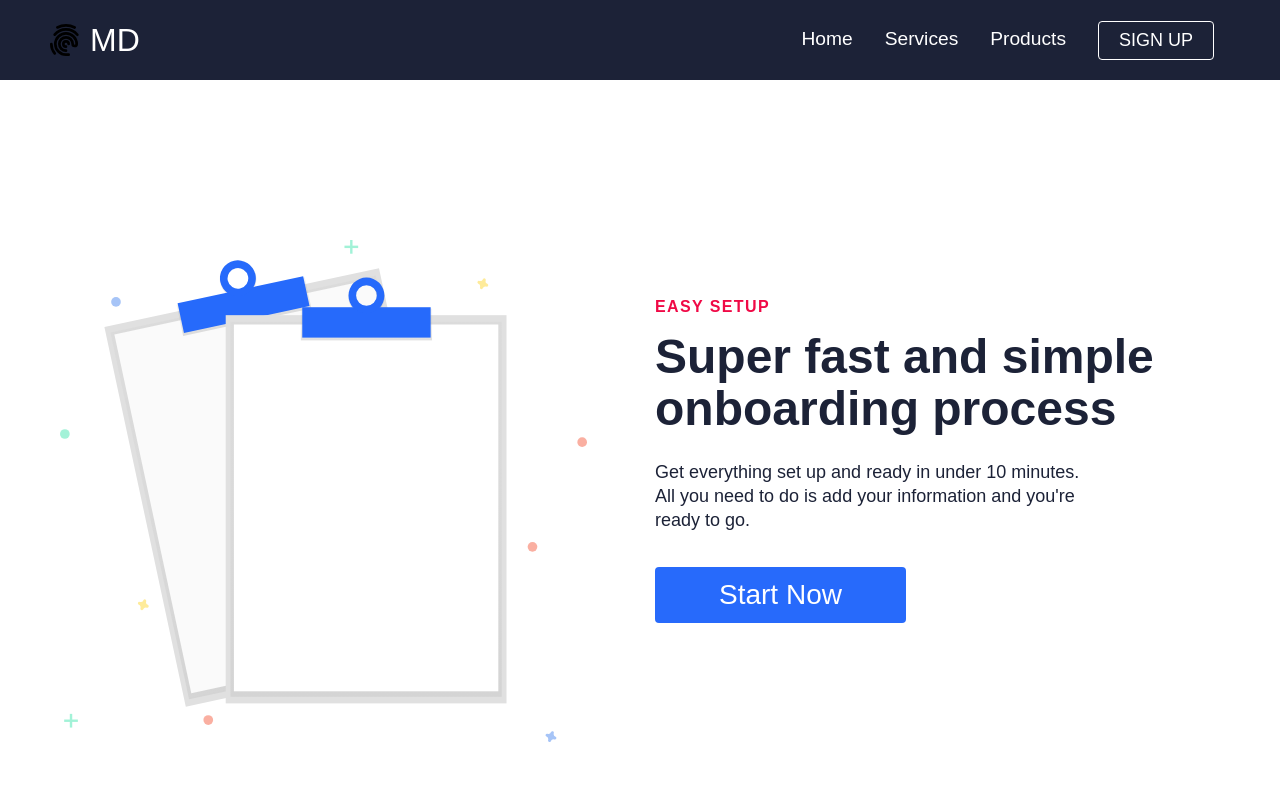
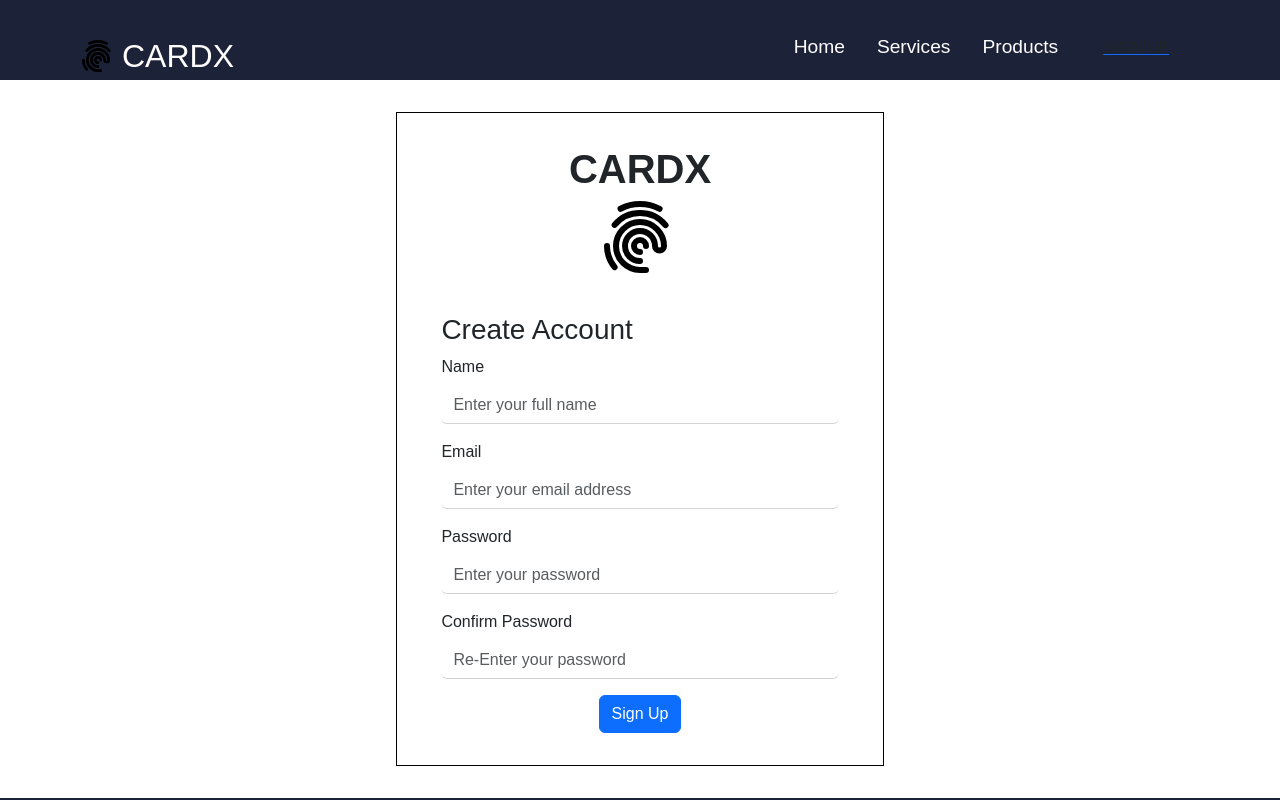
Before and after one commit to itsmemohit/React-Project-2, a React (Create React App) app: page /sign-up in a window 1280 px wide. Shown: the top 800 px of the page. Built offline with nearby package versions, Linux system fonts and the light colour scheme.

Commit message:
SignUp Page

```diff
--- a/public/index.html
+++ b/public/index.html
@@ -24,7 +24,7 @@
       work correctly both with client-side routing and a non-root public URL.
       Learn how to configure a non-root public URL by running `npm run build`.
     -->
-    <title>MD</title>
+    <title>CARDX</title>
   </head>
   <body>
     <noscript>You need to enable JavaScript to run this app.</noscript>
--- a/src/Components/pages/Navbar.js
+++ b/src/Components/pages/Navbar.js
@@ -33,7 +33,7 @@ function Navbar() {
             <div className="navbar-container container">
                 <Link to='/' className="navbar-logo" onClick={closeMobileMenu}>
                     <GrFingerPrint className='navbar-icon' />
-                    MD
+                    CARDX
                 </Link>
                 <div className="menu-icon" onClick={handleClick}>
                     {click ? <FaTimes/> : <FaBars />}
--- /dev/null
+++ b/src/Components/pages/SignUp/SignUp.css
@@ -0,0 +1,27 @@
+.SignUpPage{
+    margin: 2rem;
+    display: flex;
+    align-items: center;
+    justify-content: center;
+}
+
+.formoutline{
+    border: 1px solid black;
+    margin: auto;
+    padding: 2rem;
+}
+
+.logosection{
+    text-align: center;
+    margin-bottom: 2rem;
+}
+
+Input[type=name], Input[type=email], Input[type=password], Input[type=confirmPassword]
+{
+    border:none;
+    border-bottom: 1px solid lightgray;
+}
+
+.signupbutton{
+    margin: auto;
+}
--- a/src/Components/pages/SignUp/SignUp.js
+++ b/src/Components/pages/SignUp/SignUp.js
@@ -1,5 +1,8 @@
-import React from 'react'
-import Footer from '../Footer/Footer'
+import React from 'react';
+import Footer from '../Footer/Footer';
+import './SignUp.css';
+import { Form, FormGroup, Label, Input, Button } from 'reactstrap';
+import { GrFingerPrint } from 'react-icons/gr';
 import HeroSection from '../HeroSection'
 import { homeObjThree } from './Data'
 
@@ -8,9 +11,69 @@ function SignUp() {
         <div>
 
 
-            <HeroSection {...homeObjThree} />
-            <Footer />
-        </div>
+            {/* <HeroSection {...homeObjThree} /> */}
+            <div className="SignUpPage">
+                <div className="row formoutline">
+                    <div className="logosection">
+                        <h1><strong>CARDX</strong></h1>
+                        <h1><GrFingerPrint size="72" className="logo"/></h1>
+                    </div>
+                    <div className="signupsection">
+                        <h3>Create Account</h3>
+                        <Form>
+                            <FormGroup>
+                                <Label for="name">
+                                Name
+                                </Label>
+                                <Input
+                                id="name"
+                                name="name"
+                                placeholder="Enter your full name"
+                                type="name"
+                                />
+                            </FormGroup>
+                            <FormGroup>
+                                <Label for="nmail">
+                                Email
+                                </Label>
+                                <Input
+                                id="email"
+                                name="email"
+                                placeholder="Enter your email address"
+                                type="email"
+                                />
+                            </FormGroup>
+                            <FormGroup>
+                                <Label for="password">
+                                    Password
+                                    </Label>
+                                    <Input
+                                    id="password"
+                                    name="password"
+                                    placeholder="Enter your password"
+                                    type="password"
+                                    />
+                            </FormGroup>
+                            <FormGroup>
+                                <Label for="confirmPassword">
+                                Confirm Password
+                                </Label>
+                                <Input
+                                id="confirmPassword"
+                                name="confirmPassword"
+                                placeholder="Re-Enter your password"
+                                type="confirmPassword"
+                                />
+                            </FormGroup>
+                            <Button className="signupbutton" style={{display:'flex'}} color="primary">
+                                Sign Up
+                            </Button>
+                        </Form>
+                    </div>
+                </div>
+            </div>
+                        <Footer />
+                    </div>
     );
 }
 
--- a/src/index.js
+++ b/src/index.js
@@ -1,6 +1,7 @@
 import React from 'react';
 import ReactDOM from 'react-dom';
 import App from './App';
+import 'bootstrap/dist/css/bootstrap.css';
 
 ReactDOM.render(
 
```
